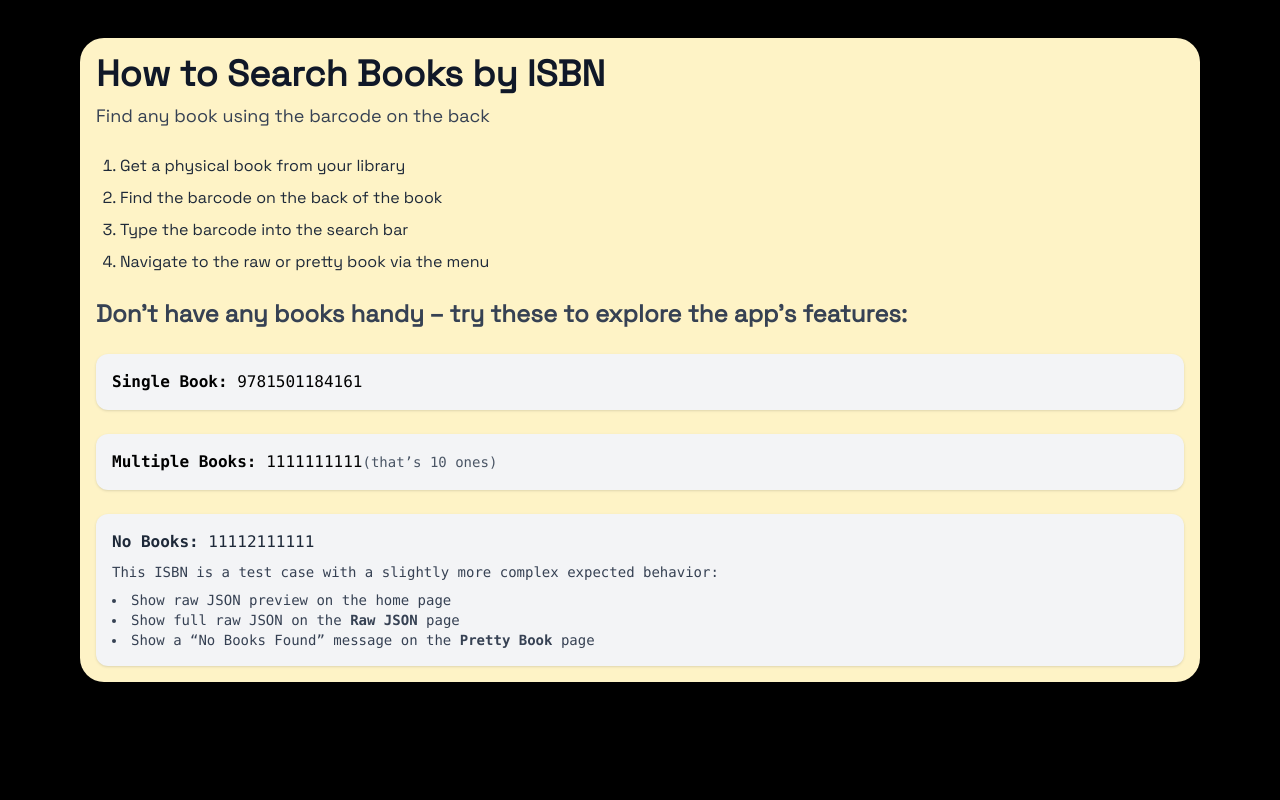
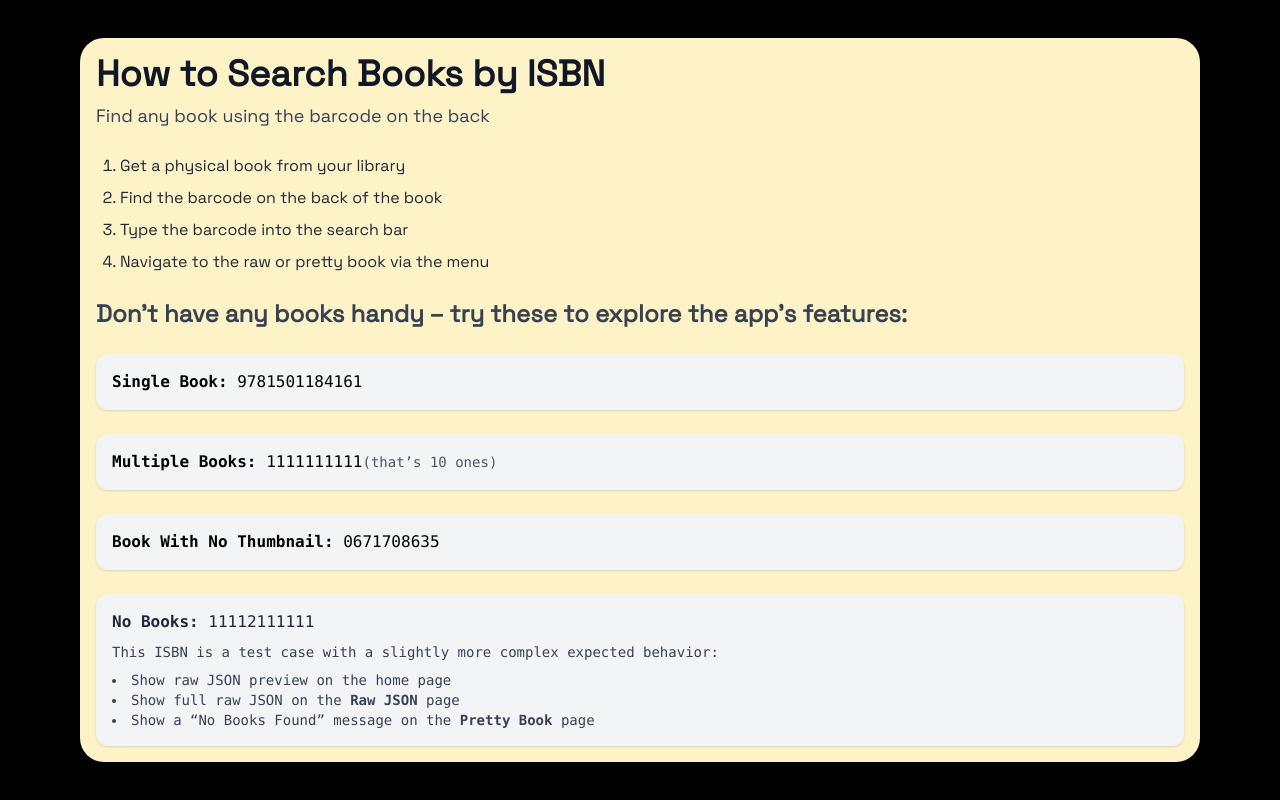
Before and after one commit to Lsmith2895/logans-library, a React (Vite) app: page /guide in a window 1280 px wide. Shown: the part 214-1014 px from the top of the page. Before the commit the page ends 976 px from the top, so only its background shows below. Built offline with nearby package versions, Linux system fonts and the light colour scheme.

Commit message:
add test case for no thumbnail to how to guide

```diff
--- a/src/components/HowToCard.tsx
+++ b/src/components/HowToCard.tsx
@@ -2,7 +2,7 @@ import { Link } from 'react-router-dom';
 
 function HowToCard() {
   return (
-    <div className="card-gradient my-9 flex  max-w-full rounded-3xl p-4 md:my-28">
+    <div className="card-gradient my-9 flex max-w-full rounded-3xl p-4 md:my-28">
       <div className="w-2/3 py-2 md:px-6 md:py-14">
         <div className="card-title text-4xl font-black md:text-7xl"> How-To Guide</div>
         <p className="pt-2 md:pt-8 md:text-3xl">
--- a/src/pages/HomePage.tsx
+++ b/src/pages/HomePage.tsx
@@ -7,7 +7,7 @@ function HomePage() {
     <Animate>
       <div className="max-w-7xl p-4 md:mt-14 md:px-20">
         <div className="mb-10">
-          <div className="gradient-text text-5xl font-black lg:text-9xl md:text-8xl">
+          <div className="gradient-text text-5xl font-black md:text-8xl lg:text-9xl">
             Question
             <br />
             Everything
--- a/src/pages/HowToGuide.tsx
+++ b/src/pages/HowToGuide.tsx
@@ -36,6 +36,11 @@ function HowToGuide() {
                   </p>
                 </div>
                 <div className="mt-6 rounded-xl bg-gray-100 p-4 shadow-sm">
+                  <p>
+                    <strong>Book With No Thumbnail:</strong> 0671708635
+                  </p>
+                </div>
+                <div className="mt-6 rounded-xl bg-gray-100 p-4 shadow-sm">
                   <p className="text-base text-gray-800">
                     <strong>No Books:</strong> <span className="font-mono">11112111111</span>
                   </p>
@@ -64,3 +69,5 @@ function HowToGuide() {
 }
 
 export { HowToGuide };
+
+// 0671708635
```
